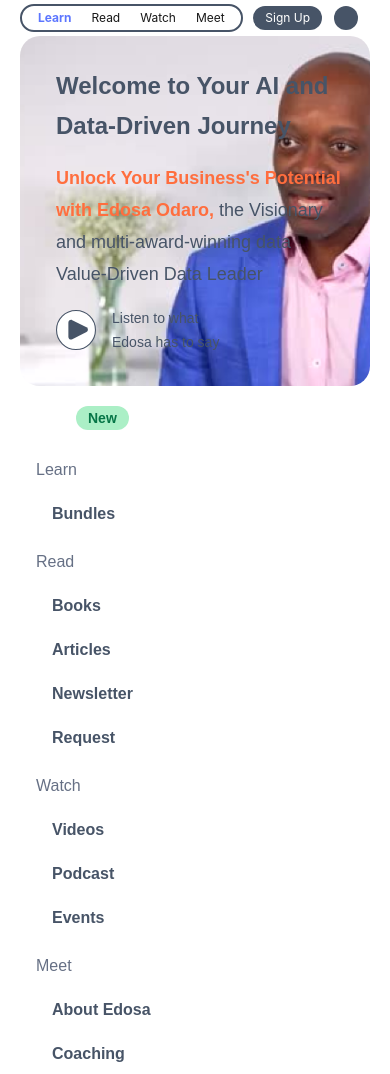
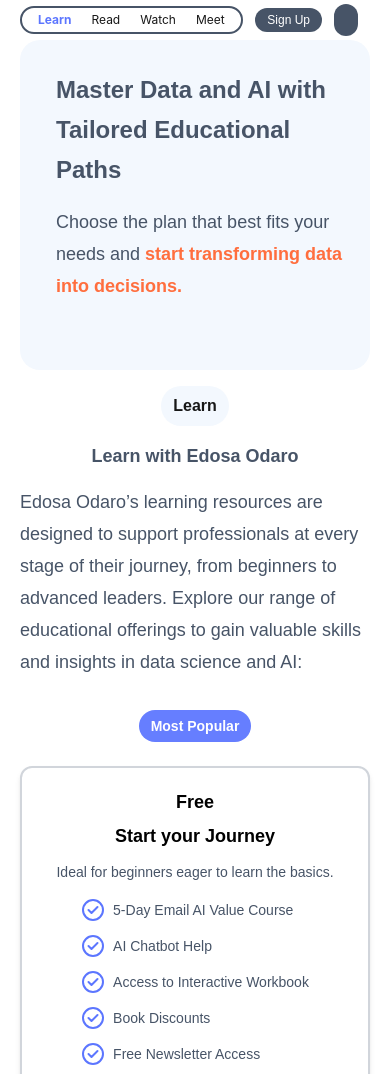
Before and after one commit to talent-oleksii/edosa-nextjs-ghost, a Next.js app: page /learn in a window 390 px wide. Shown: the top 1074 px of the page. Built offline with nearby package versions, Linux system fonts and the light colour scheme.

Commit message:
commits for learn page

```diff
--- a/src/app/components/buttons/DefaultButton.tsx
+++ b/src/app/components/buttons/DefaultButton.tsx
@@ -7,7 +7,7 @@
 }
 
 const DefaultButton: FC<DefaultButtonProps> = ({ children, buttonColor, className }: DefaultButtonProps) => {
-    return <div style={{ backgroundColor: buttonColor }} className={`bg-[#475467] rounded-full text-xs sm:text-[20px] font-[Inter] bold text-white text-center py-1 sm:py-3 px-3 sm:px-6 ${className}`}>{children}</div>
+    return <div style={{ backgroundColor: buttonColor }} className={`bg-[#475467] rounded-full bold text-white text-center py-1 sm:py-3 px-3 sm:px-6 ${className}`}>{children}</div>
 }
 
 export default DefaultButton;
--- /dev/null
+++ b/src/app/components/cards/LearnCard.tsx
@@ -0,0 +1,50 @@
+import React, { FC } from "react";
+import Image from "next/image";
+import CHECK from "@/public/assets/svg/check.svg";
+import DefaultButton from "../buttons/DefaultButton";
+interface LearnCardProps {
+    title: string;
+    header: string;
+    text: string;
+    items: string[];
+    buttonName: string;
+    backColor: string;
+    border: string;
+}
+// const  tItems,setCurrentItems = useState<VisitorData[]>([]);
+const LearnCard: FC<LearnCardProps> = ({
+    title,
+    header,
+    text,
+    items,
+    buttonName,
+    backColor,
+    border
+}: LearnCardProps) => {
+    return (
+        <div style={{ backgroundColor: backColor }}
+            className={`sm:min-h-[350px] card flex flex-col justify-center items-center shadow-md gap-1 sm:gap-3 rounded-xl relative py-5 ${border} `}
+        >
+            <div className="text-lg sm:text-4xl leading-11 font-bold  text-black">
+                {title}
+            </div>
+            <div className="text-lg sm:text-lg leading-8 font-bold  text-black">
+                {header}
+            </div>
+            <div className="text-sm leading-8 text-text-color px-8">
+                {text}
+            </div>
+            <div>
+                {items.map((item, index) => (
+                    <div key={index} className="flex flex-row">
+                        <Image src={CHECK} width={24} height={24} alt="checked" />
+                        <span className="text-sm text-text-color ml-2 my-2">{item}</span>
+                    </div>
+                ))}
+            </div>
+            <DefaultButton className="w-5/6 py-2">{buttonName}</DefaultButton>
+        </div>
+    );
+}
+
+export default LearnCard;
--- a/src/app/footer.tsx
+++ b/src/app/footer.tsx
@@ -52,7 +52,7 @@
       </div>
       <div>
         <hr className="mt-20 sm:mt-11" />
-        <span className="absolute right-24 text-base leading-6 text-[#667085] px-3 sm:px-5 py-1 mt-7 ">© 2024 All rights reserved.</span>
+        <span className="absolute right-24 sm:right-80 text-base leading-6 text-[#667085] px-3 sm:px-5 py-1 mt-7 ">© 2024 All rights reserved.</span>
       </div>
     </div>
   );
--- a/src/app/header.tsx
+++ b/src/app/header.tsx
@@ -50,8 +50,8 @@
 
       <div className='flex items-center justify-center mr-2 sm:mr-10 px-1 sm:px-3 gap-3'>
         <Image src={SEARCHICON} className='hidden sm:block w-5 h-5 hover:cursor-pointer' alt='search' />
-        <DefaultButton>Sign Up</DefaultButton>
-        <DefaultButton className='max-w-3'>&nbsp;</DefaultButton>
+        <DefaultButton className='text-xs sm:text-[20px] '>Sign Up</DefaultButton>
+        <DefaultButton className='max-w-3 '>&nbsp;</DefaultButton>
       </div>
     </div>
   );
--- /dev/null
+++ b/src/app/learn/buildpackage.tsx
@@ -0,0 +1,26 @@
+'use client';
+import React, { FC, ChangeEvent, useState } from "react";
+import DefaultButton from "../components/buttons/DefaultButton";
+const BuildPackage: FC = () => {
+  const [email, setEmail] = useState<string>(""); // Specify the state type as string
+
+  // Define the onChange handler with the appropriate event type
+  const onChange = (event: ChangeEvent<HTMLInputElement>) => {
+    setEmail(event.target.value);
+  };
+  return (
+    <div style={{ backgroundColor: "#F3F8FE", backgroundImage: "url(/assets/images/signUpNewsLetter/back.svg)", backgroundPosition: "center" }} className="bg-no-repeat mt-8 sm:mt-15 sm:mx-10 rounded-3xl px-4 sm:px-10 flex justify-center items-center flex-col h-[240px] sm:h-[300px]">
+      <div className="text-lg sm:text-4xl leading-11 font-bold mt-2 sm:mt-15 text-text-color">
+        Build Your Own Package
+      </div>
+      <div className="text-base sm:text-xl leading-6 sm:leading-8 mt-2 sm:mt-8 text-text-color">
+        Don’t miss out on the latest insights, and exclusive content from Edosa Odaro.<br /> Subscribe to the newsletter and get valuable information directly in your inbox.
+      </div>
+      <div className="relative flex w-full max-w-[24rem] mt-5">
+        <DefaultButton className="w-full py-2">View All Services</DefaultButton>
+      </div>
+    </div>
+  );
+}
+
+export default BuildPackage;
--- a/src/app/learn/learnmaincomponent.tsx
+++ b/src/app/learn/learnmaincomponent.tsx
@@ -1,29 +1,21 @@
 'use client';
 import { FC, useEffect } from 'react';
-import PLAY from '@/public/assets/images/play.svg';
-import Image from 'next/image';
 const LearnMainComponent: FC = () => {
 
     return (
-        <div className='bg-main-person bg-home-pattern bg-cover bg-center rounded-[20px]'>
+        <div className='bg-[#F3F8FE] rounded-[20px] h-[330px] sm:h-[736px]'>
             <div className='ml-[20px] mr-[20px] relative'>
 
                 <div className="inset-0 flex ml-4 sm:ml-[94px] pt-[30px] sm:pt-[168px]">
                     <h2 className="text-2xl sm:text-[60px] font-bold text-[#475467] leading-10 sm:leading-[72px]">
-                        Welcome to Your AI and <br />Data-Driven Journey
+                        Master Data and AI with <br /> Tailored Educational Paths
                     </h2>
                 </div>
                 <div className="inset-0 flex mt-4 sm:mt-[45px] ml-4 sm:ml-[94px]">
-                    <h2 className="text-lg sm:text-[36px] text-[#475467] leading-8 sm:leading-[44px]">
-                        <span className='text-[#FF6E3E] font-bold'>Unlock Your Business's Potential<br /> with Edosa Odaro, </span>
-                        the Visionary<br /> and multi-award-winning data<br /> Value-Driven Data Leader
+                    <h2 className="text-lg sm:text-3xl text-[#475467] leading-8 sm:leading-[44px]">
+                        Choose the plan that best fits your <br /> needs and
+                        <span className='text-[#FF6E3E] font-bold'> start transforming data <br /> into decisions. </span>
                     </h2>
-                </div>
-                <div className='relative flex items-center ml-4 sm:ml-[90px] mt-4 sm:mt-[45px] pb-8 sm:pb-[108px]'>
-                    <Image src={PLAY} className='w-10 sm:w-20' alt='Picture' />
-                    <span className="text-sm sm:text-[20px] text-[#475467] pl-4 sm:pl-8 leading-6">
-                        Listen to what <br /> Edosa has to say
-                    </span>
                 </div>
             </div>
         </div >
--- /dev/null
+++ b/src/app/learn/learnstyle.tsx
@@ -0,0 +1,89 @@
+'use client';
+import React, { FC, useState } from "react";
+import LearnCard from "../components/cards/LearnCard";
+const learnItems = [
+  {
+    title: "Free",
+    header: "Start your Journey",
+    text: "Ideal for beginners eager to learn the basics.",
+    items: [
+      "5-Day Email AI Value Course",
+      "AI Chatbot Help",
+      "Access to Interactive Workbook",
+      "Book Discounts",
+      "Free Newsletter Access"
+    ],
+    buttonName: "Sign up",
+    backColor: "white",
+    border: "border-2 border-gray-300"
+  },
+  {
+    title: "£697",
+    header: "Advance your Skills",
+    text: "Ideal for Leaders enhancing their strategic decision-making with data.",
+    items: [
+      "Access to all Basic Features",
+      "3-week Cohort Training Course",
+      "Access to Executive Handbook",
+      "Bonus 1-on-1 Coaching Session",
+      "Access to Curated Resource Library"
+    ],
+    buttonName: "Get Started",
+    backColor: "#F3F8FE",
+    border: "border-solid"
+  },
+  {
+    title: "£1,950",
+    header: "Achieve Mastery",
+    text: "Ideal for Top Executives seeking comprehensive and personalized support.",
+    items: [
+      "Access to all Advanced Features",
+      "4 Personalized Coaching Sessions",
+      "12 Reflective Coaching Sessions",
+      "3-week Cohort Training Course",
+      "Access to Premium Newsletter"
+    ],
+    buttonName: "Get Started",
+    backColor: "white",
+    border: "border-2 border-gray-300"
+  },
+];
+const LearnStyle: FC = () => {
+
+  return (
+    <div className="mt-4 sm:mt-14 sm:px-10 flex justify-center items-center flex-col">
+      <div className="text-base sm:text-2xl leading-8 font-bold rounded-full bg-[#F3F8FE] px-3 sm:px-5 py-1">
+        Learn
+      </div>
+      <div className="text-lg sm:text-4xl leading-11 font-bold mt-4 sm:mt-8 text-text-color">
+        Learn with Edosa Odaro
+      </div>
+      <div className="text-lg sm:text-xl leading-8 mt-4 sm:mt-8 text-text-color">
+        Edosa Odaro’s learning resources are designed to support professionals at every <br />
+        stage of their journey, from beginners to advanced leaders. Explore our range of <br />
+        educational offerings to gain valuable skills and insights in data science and AI:
+      </div>
+      <div className="text-sm leading-8 font-bold rounded-full bg-[#667EFF] text-white px-3 sm:px-5 py- mt-8">
+        Most Popular
+      </div>
+      <div className="grid grid-cols-1 md:grid-cols-3 gap-4 sm:gap-10 mt-6">
+        {
+          learnItems.map((item, index) => (
+            <LearnCard
+              key={index}
+              title={item.title}
+              header={item.header}
+              text={item.text}
+              items={item.items}
+              buttonName={item.buttonName}
+              backColor={item.backColor}
+              border={item.border}
+            />
+          ))
+        }
+      </div>
+    </div>
+  );
+};
+
+export default LearnStyle;
--- /dev/null
+++ b/src/app/learn/mavencourse.tsx
@@ -0,0 +1,11 @@
+import type { NextPage } from "next";
+
+const MavenCourse: NextPage = () => {
+    return (
+        <div className='mx-5 pb-5'>
+
+        </div>
+    );
+};
+
+export default MavenCourse;
--- a/src/app/learn/page.tsx
+++ b/src/app/learn/page.tsx
@@ -2,13 +2,18 @@
 import Header from '../header';
 import LearnMainComponent from './learnmaincomponent';
 import Footer from '../footer';
-
+import LearnStyle from "./learnstyle";
+import BuildPackage from "./buildpackage";
 const Learn: NextPage = () => {
     return (
         <div className='mx-5 pb-5'>
-            <Header />
-            <LearnMainComponent />
-            <Footer />
+            <div className="max-w-[1440px] mx-auto">
+                <Header />
+                <LearnMainComponent />
+                <LearnStyle />
+                <BuildPackage />
+                <Footer />
+            </div>
         </div>
     );
 };
--- a/src/app/page.tsx
+++ b/src/app/page.tsx
@@ -11,6 +11,7 @@
 const Home: NextPage = () => {
   return (
     <div className='mx-5 pb-5'>
+      <div className="max-w-[1440px] mx-auto">
         <Header />
         <MainComponent />
         <FlowingBar />
@@ -20,6 +21,7 @@
         <SignUpNewsletter />
         <Footer />
       </div>
+    </div >
   );
 };
 
```
Also changed, not shown: public/assets/svg/check.svg (added). Lines whose indentation alone changed are shown as unchanged.
